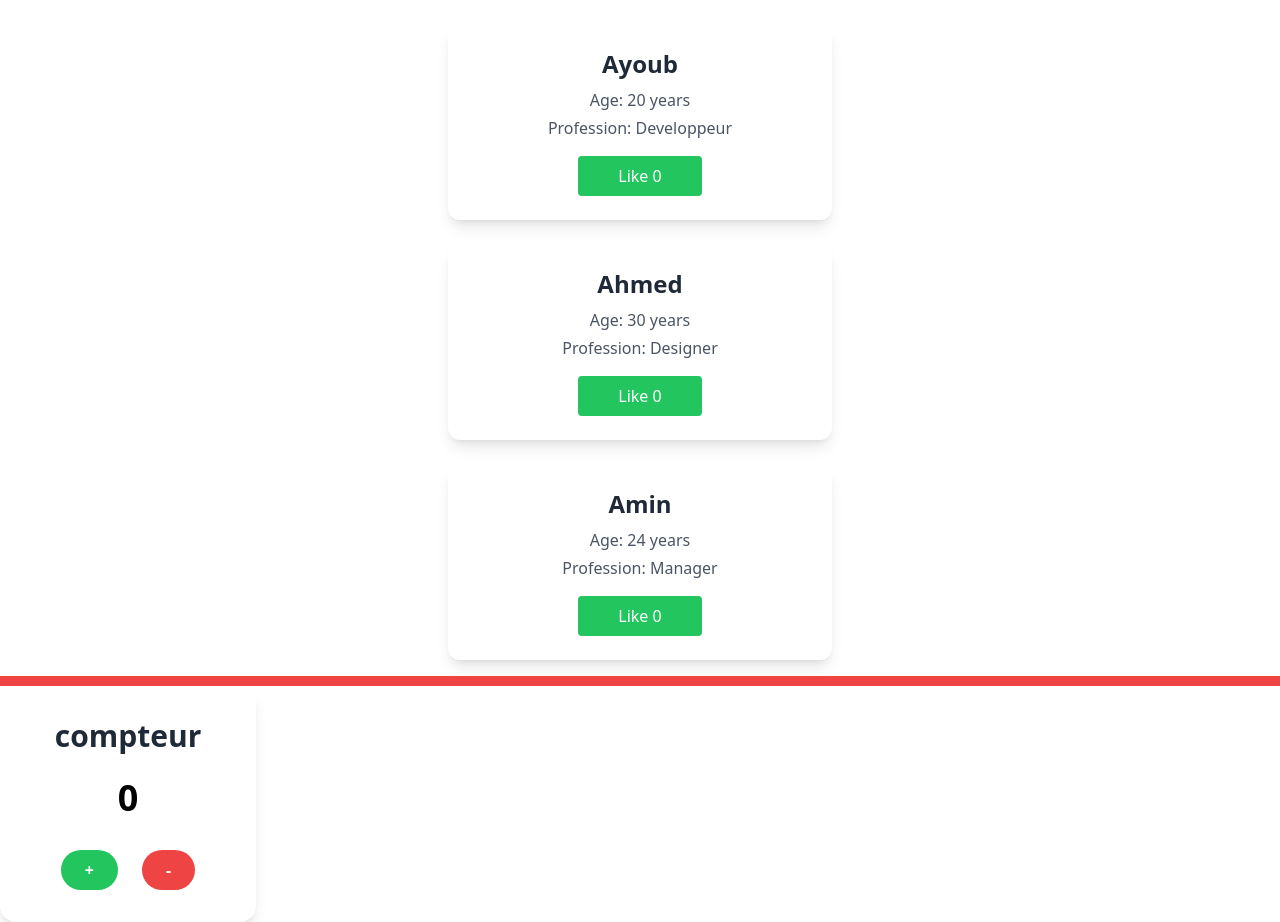
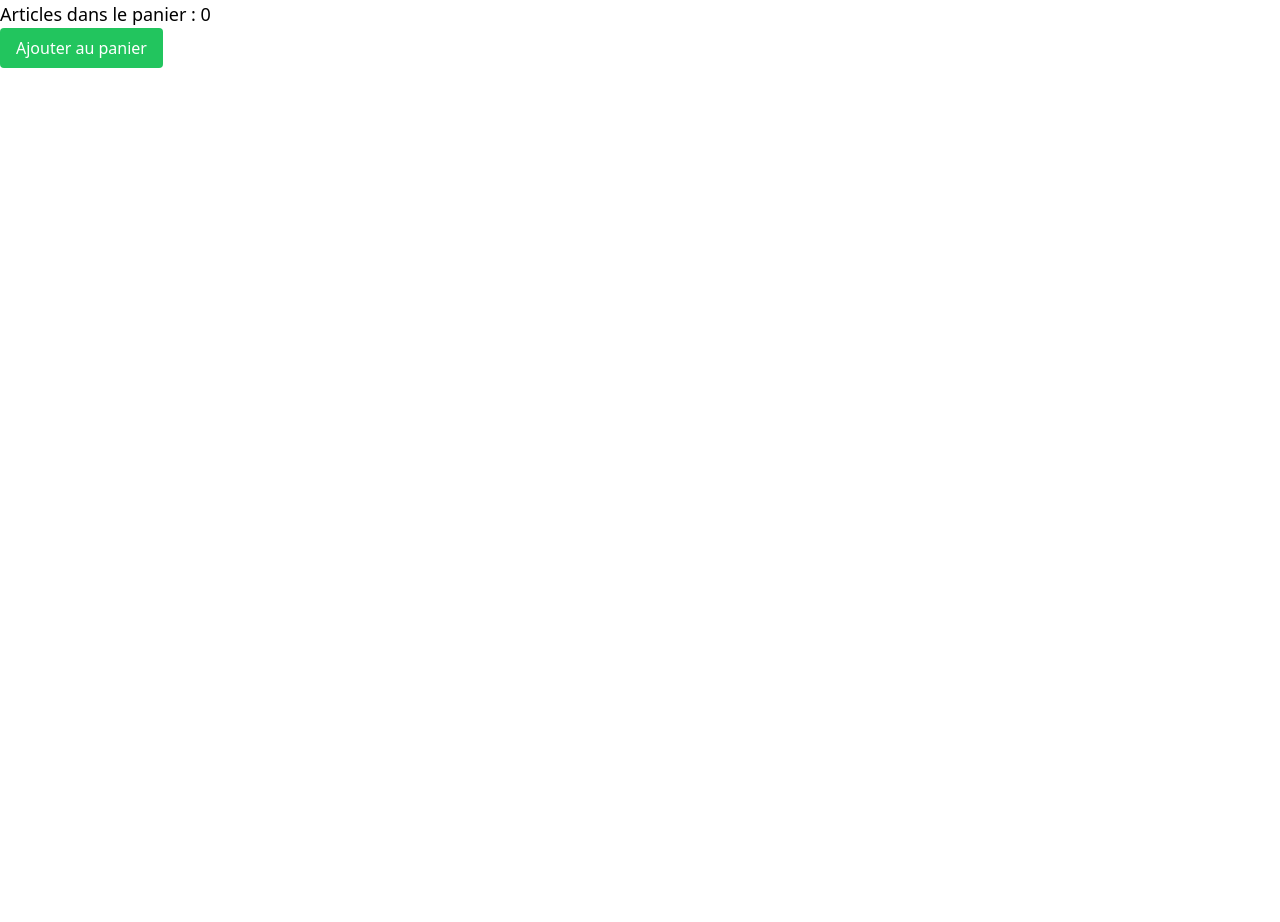
Before and after one commit to ayoubsofi21/react-basics, a React (Create React App) app: page / in a window 1280 px wide. After the commit the page ends 800 px from the top, so only its background shows below. Built offline with nearby package versions, Linux system fonts and the light colour scheme.

Commit message:
Try to fix problem of display products in the Cart

```diff
--- /dev/null
+++ b/src/AjouteAuPanier.jsx
@@ -0,0 +1,22 @@
+import React, { useState } from "react";
+import ProductList from "./ProductList.jsx";
+import Cart from "./Cart.jsx";
+function AjouteAuPanier() {
+  const [cartItems, setCartItems] = useState(0);
+  const AddtoCart = (count) => {
+    setCartItems(cartItems + count);
+  };
+  const products = [
+    { id: 1, name: "Produit A", price: 10 },
+    { id: 2, name: "Produit B", price: 20 },
+    { id: 3, name: "Produit C", price: 15 },
+  ];
+  return (
+    <div>
+      <Cart cartItems={cartItems} />
+      <ProductList products={products} AddtoCart={AddtoCart} />
+    </div>
+  );
+}
+
+export default AjouteAuPanier;
--- a/src/App.jsx
+++ b/src/App.jsx
@@ -2,6 +2,7 @@
 import { useState } from "react";
 import UserProfile from "./UserProfile";
 import SmartCounter from "./SmartCounter";
+import AjouteAuPanier from "./AjouteAuPanier";
 
 function App() {
   const users = [
@@ -52,14 +53,15 @@ function App() {
             />
           );
         })} */}
-        {usercomponent}
+        {/* {usercomponent} */}
       </div>
-      <hr className="border border-[5px] border-red-500 mt-4 " />
+      {/* <hr className="border border-[5px] border-red-500 mt-4 " />
       <SmartCounter
         counter={counter}
         increment={increment}
         decrement={decrement}
-      />
+      /> */}
+      <AjouteAuPanier />
     </>
   );
 }
--- /dev/null
+++ b/src/Cart.jsx
@@ -0,0 +1,11 @@
+import React from "react";
+
+function Cart({ cartItems }) {
+  return (
+    <div>
+      <p className="text-lg">Articles dans le panier : {cartItems}</p>
+    </div>
+  );
+}
+
+export default Cart;
--- /dev/null
+++ b/src/ProductList.jsx
@@ -0,0 +1,22 @@
+import React from "react";
+
+function ProductList({ products, AddtoCart }) {
+  return (
+    <div>
+      {products.map((product) => {
+        <div>
+          <h1>{product.name}</h1>
+          <p>{product.price}</p>
+        </div>;
+      })}
+      <button
+        onClick={() => AddtoCart(1)}
+        className="bg-green-500 hover:bg-green-600 text-white px-4 py-2 rounded transition-colors duration-200"
+      >
+        Ajouter au panier
+      </button>
+    </div>
+  );
+}
+
+export default ProductList;
```
